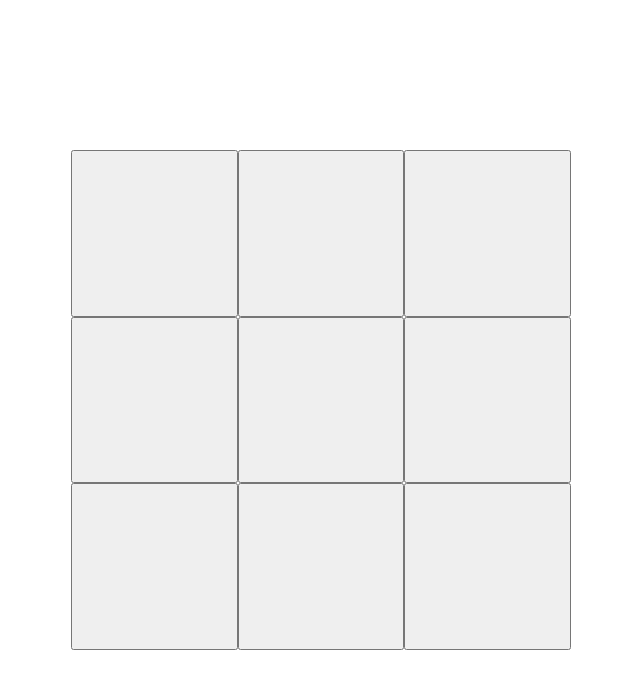
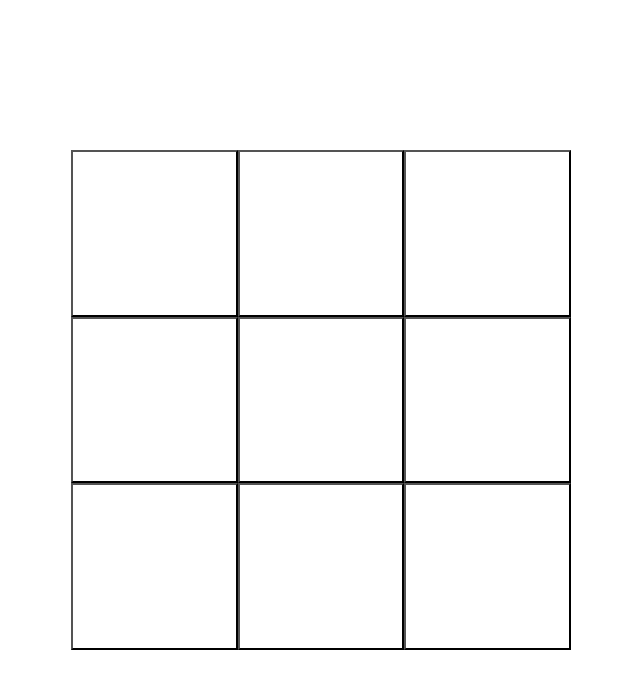
Before and after one commit to antares-public/tic-tac-toe, a React (Create React App) app: page / in a window 1280 px wide. Shown: the top 688 px of the page, without its empty margins (319-959 px from the left). Built offline with nearby package versions, Linux system fonts and the light colour scheme.

Commit message:
some changes

```diff
--- a/src/components/App.tsx
+++ b/src/components/App.tsx
@@ -6,16 +6,26 @@ import {calculateWinner} from "../utils/winner"
 type AppProps = {
   onClick: (index: number) => void
   board: IBoard[]
+  player: boolean
 }
 
-const App: React.FC<AppProps> = ({onClick, board}) => {
+const App: React.FC<AppProps> = ({onClick, board, player}) => {
   const winner = calculateWinner(board)
   console.log(winner)
+
+  const classes = (value: string) => {
+    if (value === "x") {
+      return "x"
+    } else if (value === "0") {
+      return "o"
+    }
+    return ""
+  }
 
   return (
     <GameContainer>
       <Game>
-        {board.map((value, index) => <Square onClick={onClick.bind(null, index)} key={index}>{value}</Square>)}
+        {board.map((value, index) => <Square onClick={onClick.bind(null, index)} key={index} className={classes(value.toString())}>{value}</Square>)}
       </Game>
     </GameContainer>
   );
@@ -35,6 +45,8 @@ const GameContainer = styled.div`
   height: 100vh;
 `;
 
-const Square = styled.button``;
+const Square = styled.button`
+  background-color: #fff;
+`;
 
 export default App;
--- a/src/components/AppContainer.tsx
+++ b/src/components/AppContainer.tsx
@@ -20,7 +20,6 @@ const AppContainer: React.FC = () => {
             e = "0"
           }
           setPlayer(prev => prev = !prev)
-          console.log(player)
         }
 
         return e
@@ -30,7 +29,7 @@ const AppContainer: React.FC = () => {
     })
   }
 
-  return <App board={board} onClick={clickHandler}/>
+  return <App board={board} player={player} onClick={clickHandler}/>
 };
 
 
--- a/src/index.css
+++ b/src/index.css
@@ -11,3 +11,11 @@ code {
   font-family: source-code-pro, Menlo, Monaco, Consolas, 'Courier New',
     monospace;
 }
+
+.x {
+  background-color: yellow !important;
+}
+
+.o {
+  background-color: blue !important;
+}
```
